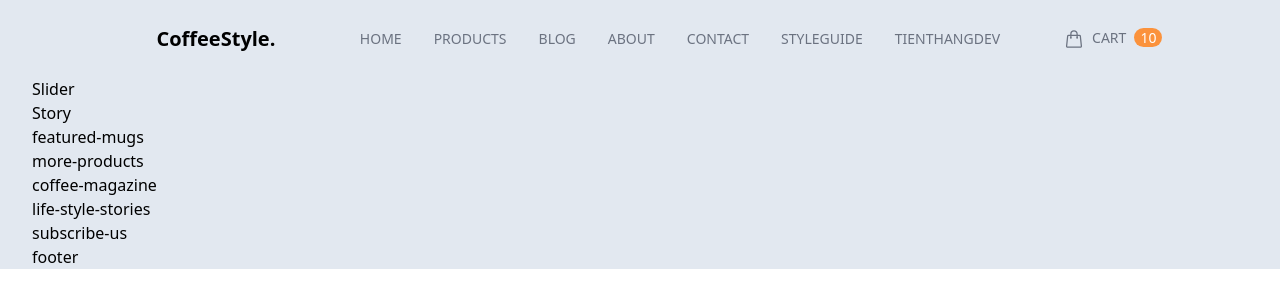
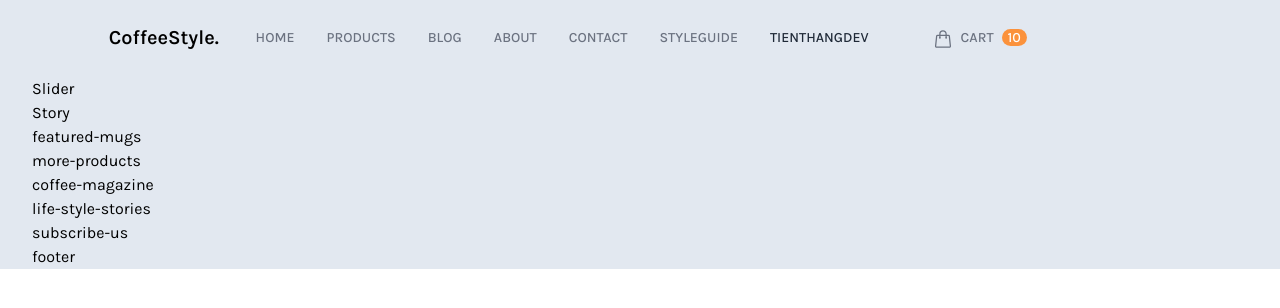
Before and after one commit to htthangcse/tailwindcss-coffe-style, a Next.js app: page / in a window 1280 px wide. Shown: the top 308 px of the page. Built offline with nearby package versions, Linux system fonts and the light colour scheme.

Commit message:
update header

```diff
--- a/src/app/globals.css
+++ b/src/app/globals.css
@@ -1,3 +1,5 @@
+
+@import url('https://fonts.googleapis.com/css2?family=Karla:ital,wght@0,200..800;1,200..800&display=swap');
 @tailwind base;
 @tailwind components;
 @tailwind utilities;
@@ -6,6 +8,9 @@
     @apply cursor-pointer py-1 hover:text-gray-800 relative after:absolute after:bottom-0 after:left-0 after:bg-slate-900
         after:h-0.5 after:w-0 hover:after:w-full after:transition-all after:ease-in-out after:duration-300;
 }
+.top-menu-item-active {
+    @apply text-gray-800;
+}
 .icons {
     @apply w-5 h-5  inline-block;
 }
--- a/src/components/header.tsx
+++ b/src/components/header.tsx
@@ -3,13 +3,13 @@ import React from 'react'
 export default function header() {
   return (
     <div id="root">
-      <div className="content-wrapper max-w-screen-2xl text-base mx-auto px-8 bg-slate-200">
+      <div className="content-wrapper font-Karla max-w-screen-2xl text-base mx-auto px-8 bg-slate-200">
         <header className="py-6 mx-10">
           <nav className="flex flex-row justify-between items-center">
             <div className="logo basis-2/6 text-center text-xl font-semibold cursor-pointer">
               CoffeeStyle.
             </div>
-            <ul className="basis-3/6 flex items-center justify-end gap-8 uppercase text-sm text-gray-500 font-medium">
+            <ul id="top-menu" className="basis-3/6 hidden lg:flex lg:items-center lg:justify-end lg:gap-8 uppercase text-sm text-gray-500 font-medium">
               <li className="top-menu-item">
                 <a href="#"> Home</a>
               </li>
@@ -28,11 +28,11 @@ export default function header() {
               <li className="top-menu-item">
                 <a href="#">StyleGuide</a>
               </li>
-              <li className="top-menu-item">
+              <li className="top-menu-item top-menu-item-active">
                 <a href="#">Tienthangdev</a>
               </li>
             </ul>
-            <ul className="basis-1/6 flex justify-start items-center ml-16 uppercase text-sm text-gray-500 font-medium">
+            <ul className="basis-3/6 flex justify-end lg:justify-start items-center ml-16 uppercase text-sm text-gray-500 font-medium">
               <li className="top-menu-item">
                 <a href="# flex items-center">
                   <svg xmlns="http://www.w3.org/2000/svg" fill="none" viewBox="0 0 24 24" strokeWidth="1.5" stroke="currentColor" className="icons">
@@ -43,6 +43,11 @@ export default function header() {
                 </a>
               </li>
             </ul>
+            <div id="toggle-top-menu" className="basis-1/6 lg:hidden flex items-center cursor-pointer px-2 sm:px-8">
+              <svg xmlns="http://www.w3.org/2000/svg" fill="none" viewBox="0 0 24 24" strokeWidth="1.5" stroke="currentColor" className="icons">
+                <path strokeLinecap="round" strokeLinejoin="round" d="M3.75 6.75h16.5M3.75 12h16.5m-16.5 5.25h16.5" />
+              </svg>
+            </div>
           </nav>
         </header>
         <main>
--- a/tailwind.config.js
+++ b/tailwind.config.js
@@ -24,7 +24,11 @@ module.exports = {
     "./src/components/**/*.{js,ts,jsx,tsx}",
   ],
   theme: {
-    extend: {},
+    extend: {
+      fontFamily:{
+        Karla:['Karla', 'san-serif']
+      }
+    },
   },
   plugins: [],
 };
```
